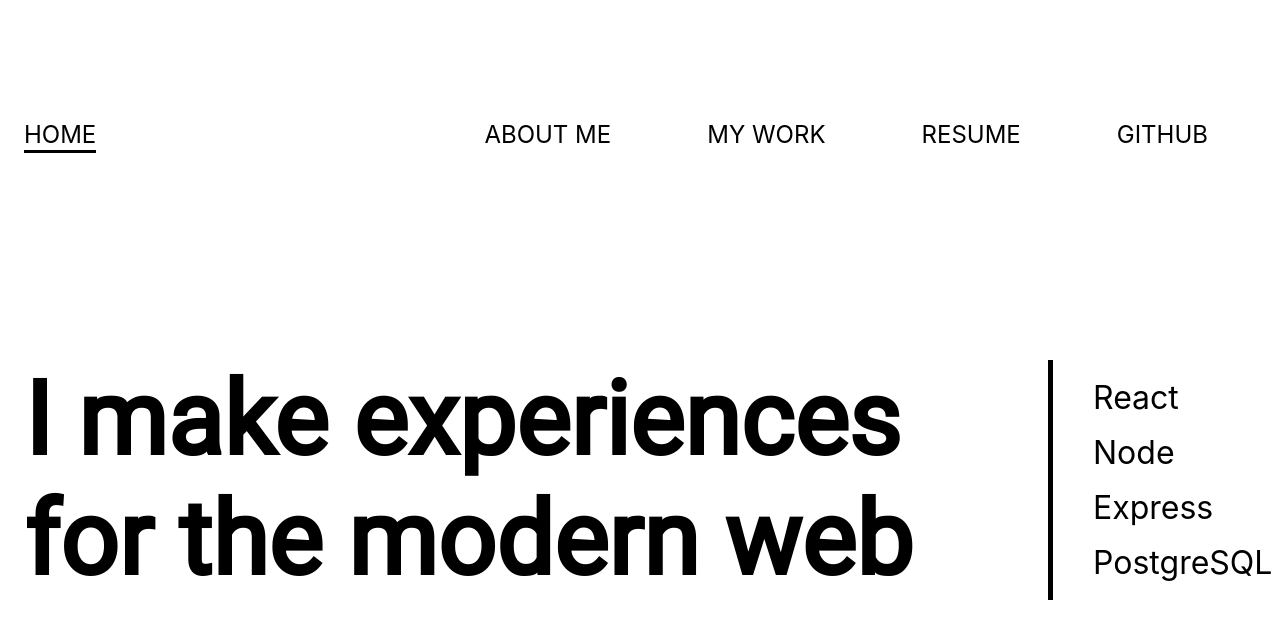
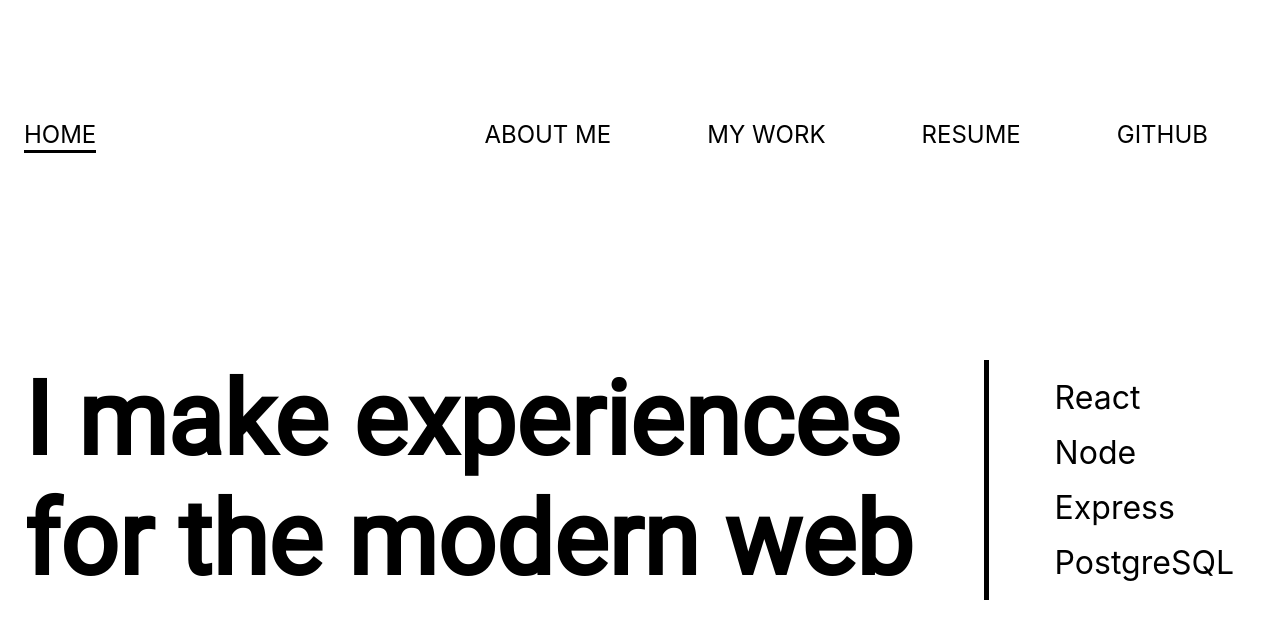
Before and after one commit to Ivo-Evans/Portfolio, a React (Create React App) app: page / in a window 1280 px wide. Shown: the top 638 px of the page. Built offline with nearby package versions, Linux system fonts and the light colour scheme.

Commit message:
feat(home): add white border to stack in dark mode
Relates #3

```diff
--- a/src/pages/home.css
+++ b/src/pages/home.css
@@ -7,10 +7,9 @@
     /* maybe it looks better without transform translate y */
     width: 100%;
     display: grid;
-    grid-template-columns: repeat(5, 1fr);
-    grid-template-areas: "a a a a b";
+    grid-template-columns: repeat(4, 1fr);
+    grid-template-areas: "a a a b";
 }
-
 
 .strapline {
     grid-area: a;
@@ -22,11 +21,20 @@
 
 .stack {
     grid-area: b;
-    border-left: 5px solid black;
+    border-left: 5px solid;
     font-size: 4vh;
     display: flex;
     flex-direction: column;
     justify-content: center;
+    padding-left: 2vw;
+}
+
+.page--white .stack {
+    border-color: black;
+}
+
+.page--black .stack {
+    border-color: white;
 }
 
 .stack p {
```
